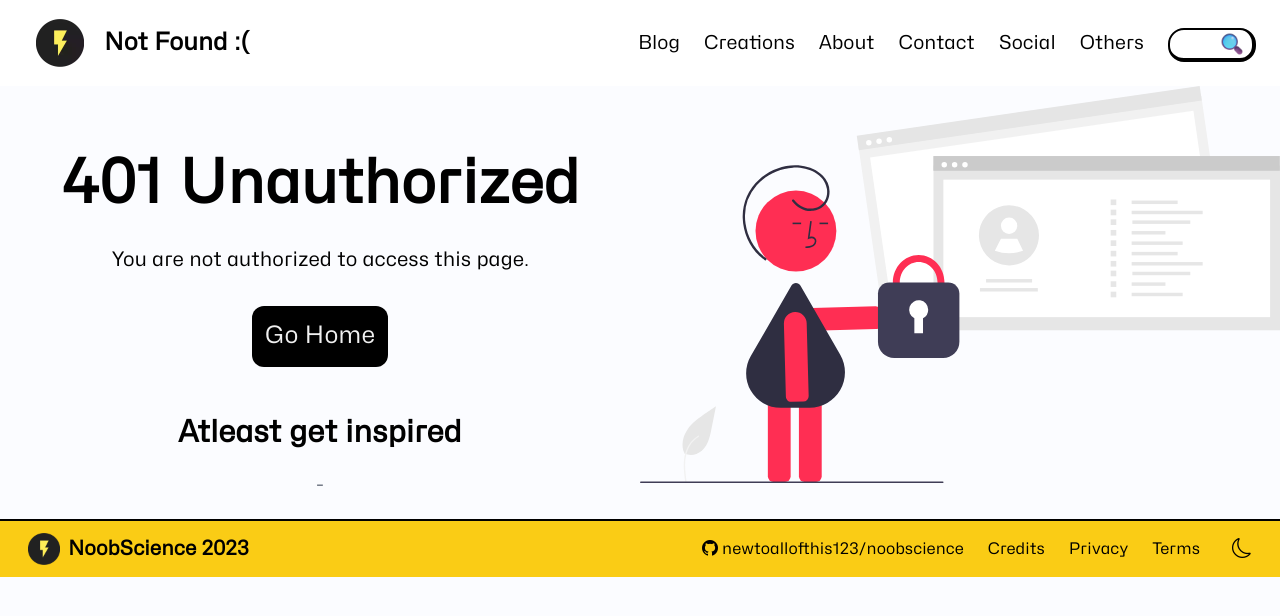
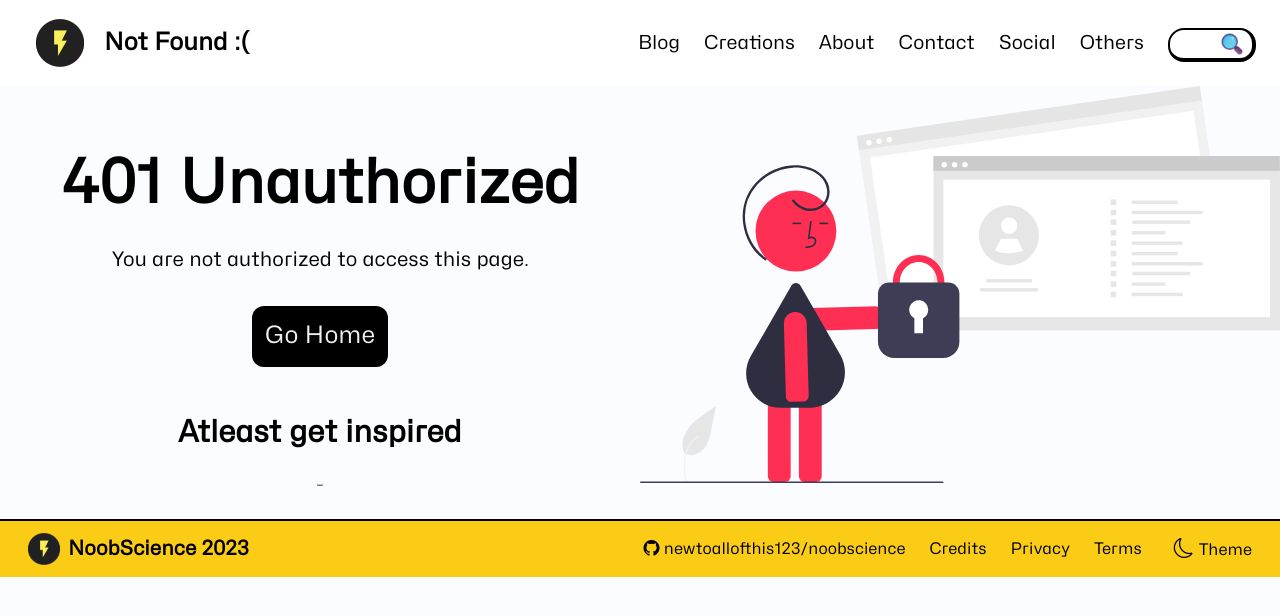
Before and after one commit to newtoallofthis123/noobscience, an Astro site: page /401 in a window 1280 px wide. Built offline with nearby package versions, Linux system fonts and the light colour scheme; Astro itself is replaced by a stand-in of ours; no server answers; a small style sheet from the web is missing.

Commit message:
Lighthouse 100!

```diff
--- a/src/components/utils/theme.tsx
+++ b/src/components/utils/theme.tsx
@@ -51,7 +51,7 @@ export default function Init() {
                     }
                 }}
             >
-                <i className={`bi ${icon}`}></i>
+                <i className={`bi ${icon}`}></i> <span className='text-base'>Theme</span>
             </button>
         </>
     );
```
